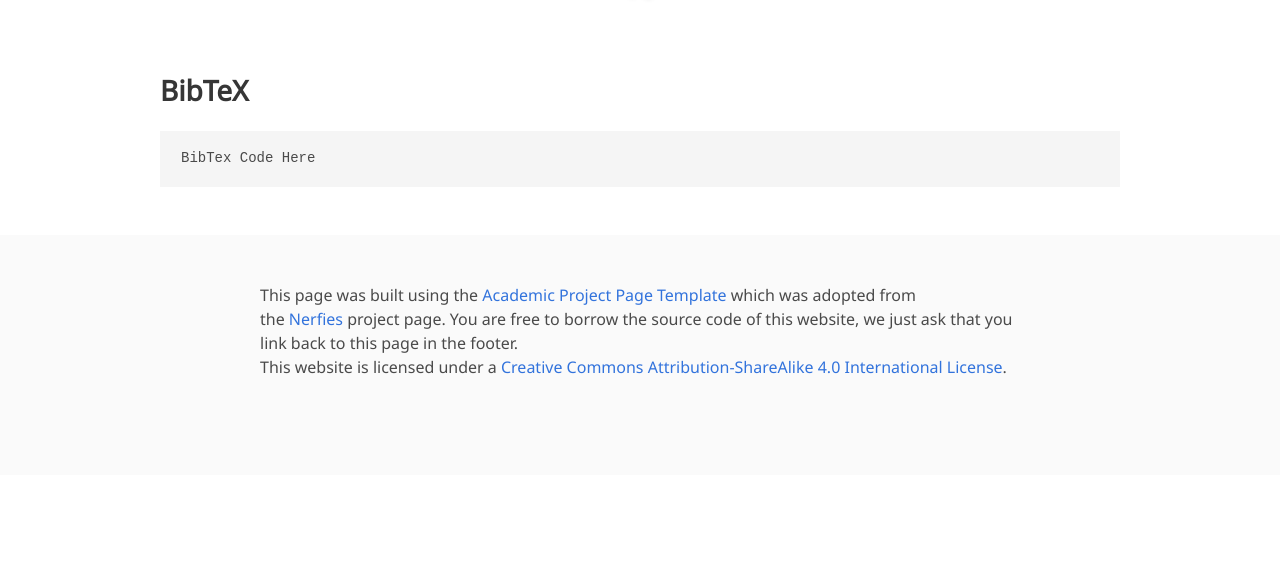
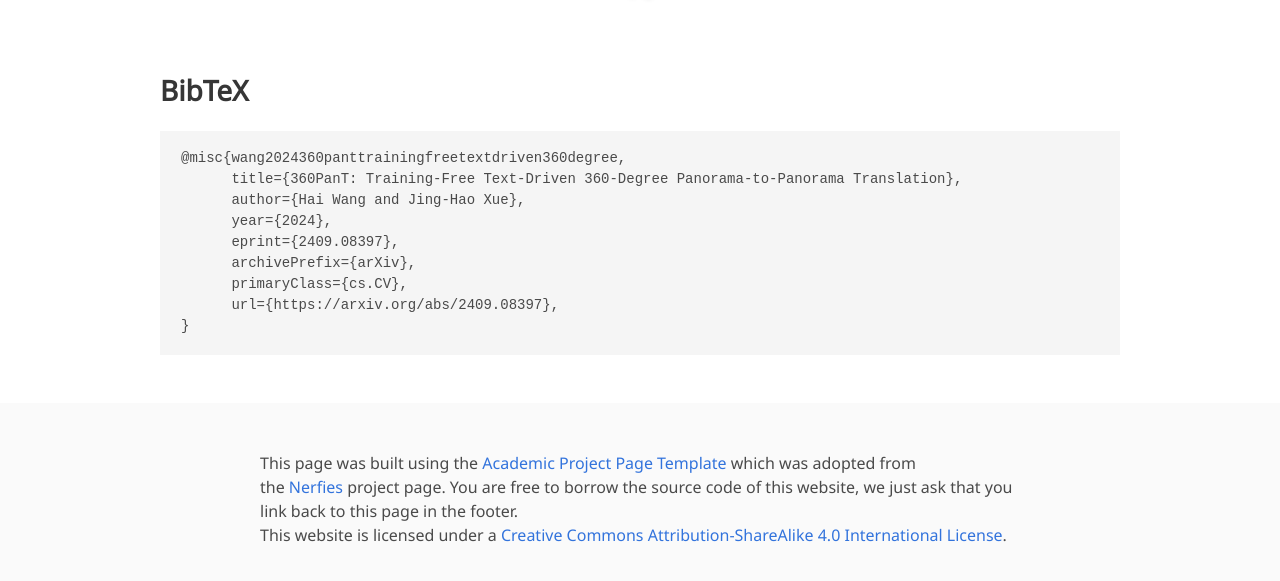
Before and after one commit to littlewhitesea/360PanT.github.io, a plain HTML site: page index.html in a window 1280 px wide. Shown: the part 2629-3210 px from the top of the page. Before the commit the page ends 3104 px from the top, so only its background shows below. Drawn offline with nearby package versions, Linux system fonts and the light colour scheme; some icons are missing; a web font is replaced by a local one.

Commit message:
Update index.html

```diff
--- a/index.html
+++ b/index.html
@@ -234,7 +234,15 @@ End teaser video -->
   <section class="section" id="BibTeX">
     <div class="container is-max-desktop content">
       <h2 class="title">BibTeX</h2>
-      <pre><code>BibTex Code Here</code></pre>
+      <pre><code>@misc{wang2024360panttrainingfreetextdriven360degree,
+      title={360PanT: Training-Free Text-Driven 360-Degree Panorama-to-Panorama Translation},
+      author={Hai Wang and Jing-Hao Xue},
+      year={2024},
+      eprint={2409.08397},
+      archivePrefix={arXiv},
+      primaryClass={cs.CV},
+      url={https://arxiv.org/abs/2409.08397},
+}</code></pre>
     </div>
 </section>
 <!--End BibTex citation -->
```
